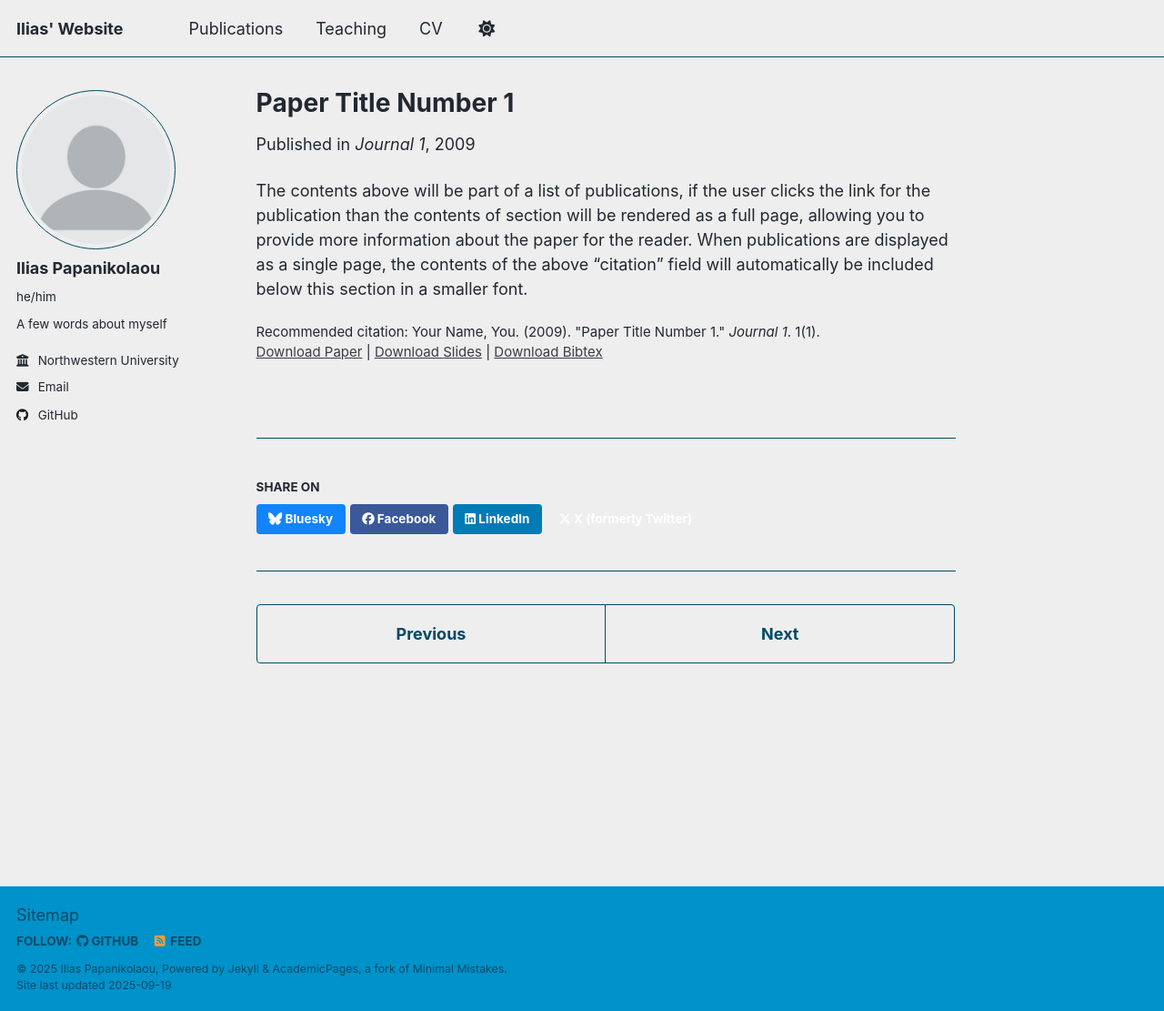
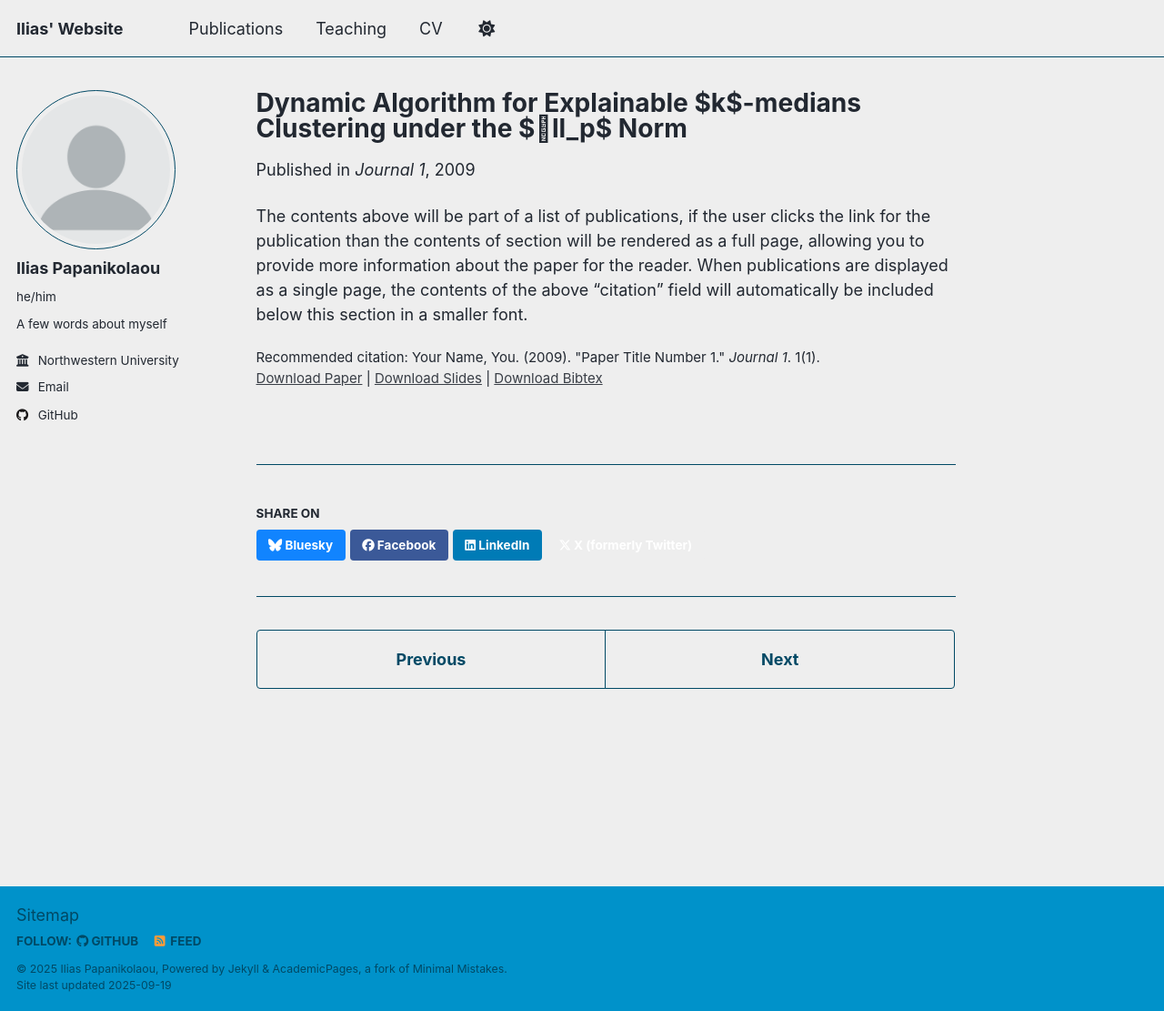
Before and after one commit to iliaspap/iliaspap.github.io, a Jekyll site: the page built from _publications/2009-10-01-paper-title-number-1.md, in a window 1280 px wide and 1111 px high. Shown: the whole window at 91% size. Built offline with Jekyll 4.4.1, drawn with Linux system fonts in a browser that asks for light colours; a script that is not in the unit is left out.

Commit message:
Neurips Paper

```diff
--- a/_publications/2009-10-01-paper-title-number-1.md
+++ b/_publications/2009-10-01-paper-title-number-1.md
@@ -1,5 +1,5 @@
 ---
-title: "Paper Title Number 1"
+title: "Dynamic Algorithm for Explainable $k$-medians Clustering under the $\ell_p$ Norm"
 collection: publications
 category: manuscripts
 permalink: /publication/2009-10-01-paper-title-number-1
```
